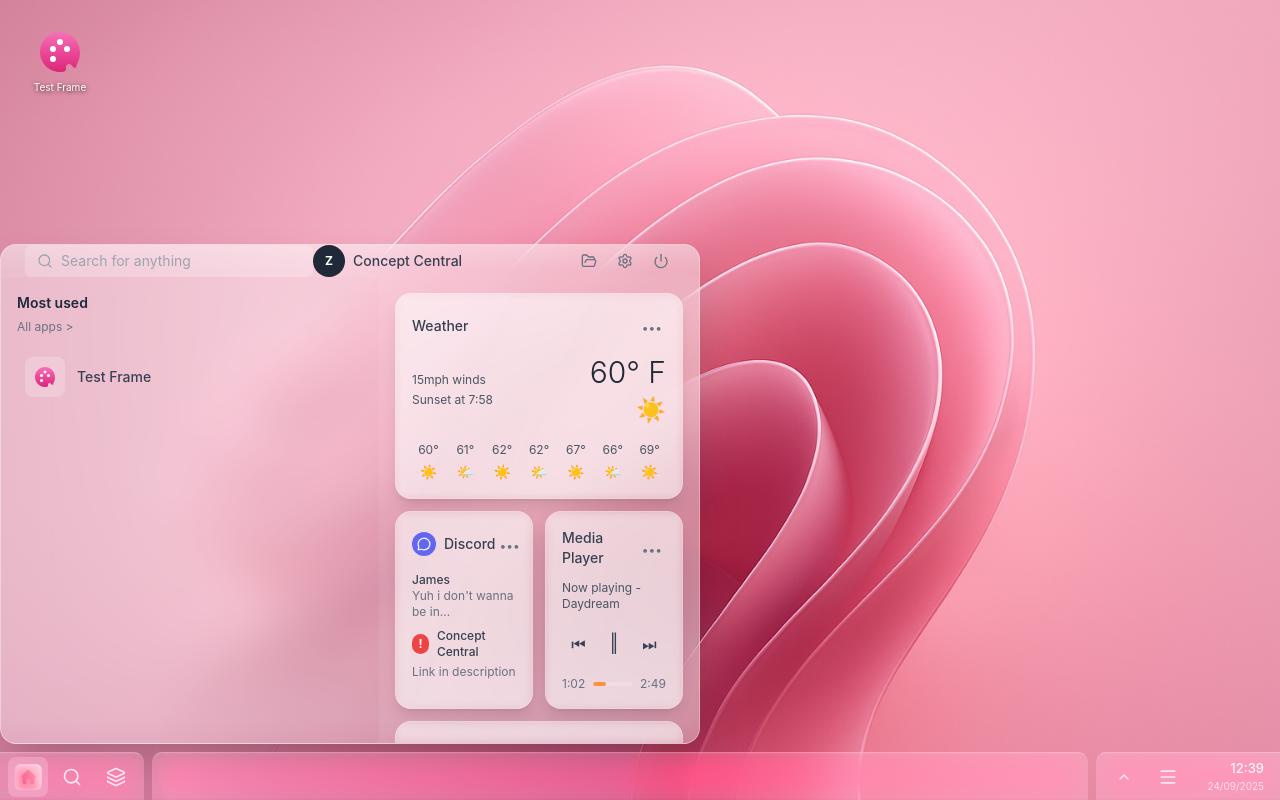
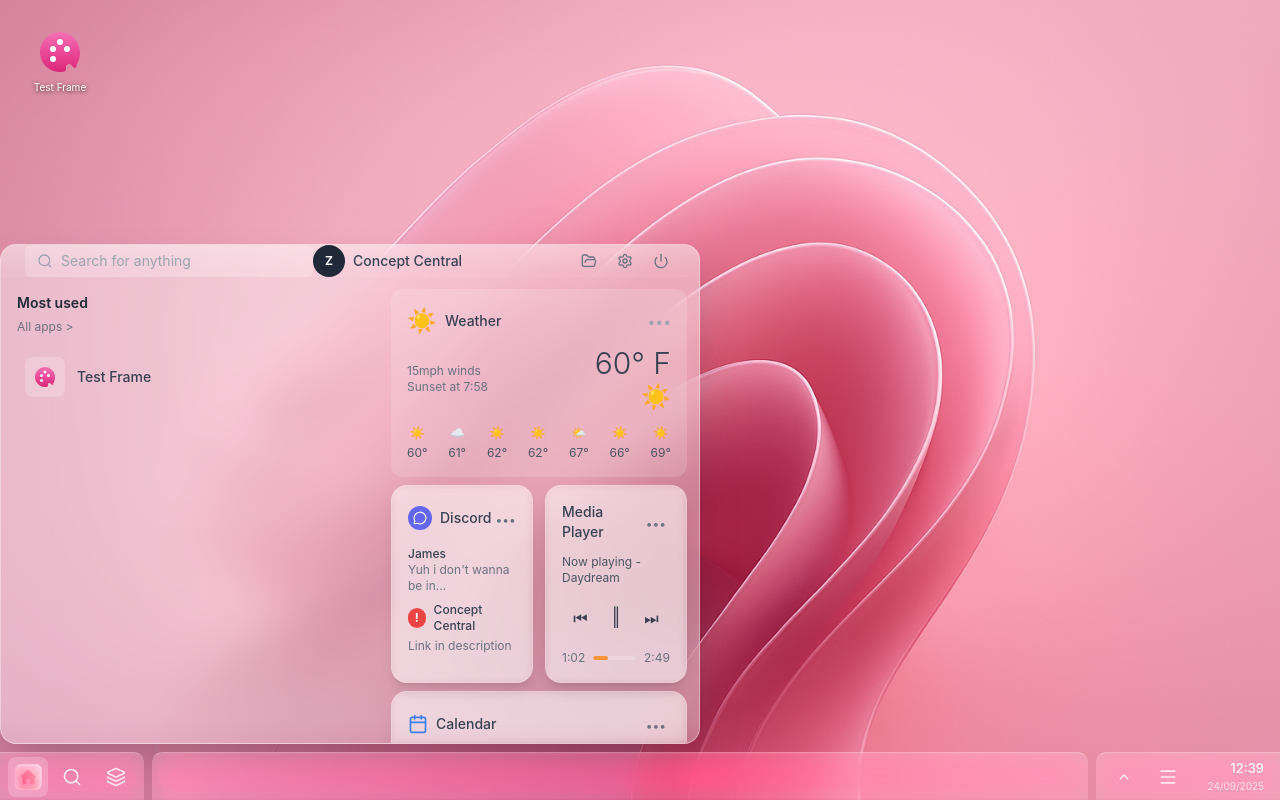
Before and after one commit to gtolontop/portfolio-desktop-style, a Next.js app: page / in a window 1280 px wide. Both pictures are taken after a click on the button 28 px from the left and 776 px from the top of the page. Built offline with nearby package versions, Linux system fonts and the light colour scheme.

Commit message:
Refactor Weather Widget in StartMenu for improved layout, styling, and user interaction

```diff
--- a/src/components/StartMenu.tsx
+++ b/src/components/StartMenu.tsx
@@ -200,34 +200,57 @@ export default function StartMenu({ isOpen, onClose }: StartMenuProps) {
         </div>
 
         {/* Right Section - Widgets */}
-        <div className="w-80 p-4 space-y-3 bg-gradient-to-br from-white/5 to-white/10">
+        <div className="w-80 p-3 space-y-2">
           {/* Weather Widget - Large Rectangle */}
-          <div className="bg-white/30 backdrop-blur-sm rounded-2xl p-4 shadow-lg border border-white/20">
-            <div className="flex items-center justify-between mb-3">
-              <h3 className="text-sm font-medium text-gray-700">Weather</h3>
-              <button className="p-1 hover:bg-white/20 rounded-lg transition-colors">
-                <span className="text-gray-500 text-xs">•••</span>
+          <div className="bg-white/15 rounded-xl p-4">
+            <div className="flex items-center justify-between mb-2">
+              <div className="flex items-center gap-2">
+                <span className="text-2xl">☀️</span>
+                <h3 className="text-sm font-medium text-gray-700">Weather</h3>
+              </div>
+              <button className="text-gray-400 hover:text-gray-600">
+                <span className="text-sm">•••</span>
               </button>
             </div>
-            <div className="flex items-center justify-between">
+            <div className="flex items-center justify-between mb-3">
               <div>
-                <div className="text-xs text-gray-600 mb-1">15mph winds</div>
-                <div className="text-xs text-gray-600">Sunset at 7:58</div>
+                <div className="text-xs text-gray-500">15mph winds</div>
+                <div className="text-xs text-gray-500">Sunset at 7:58</div>
               </div>
               <div className="text-right">
-                <div className="text-3xl font-light text-gray-800">60° F</div>
-                <div className="flex items-center justify-end gap-1 mt-1">
-                  <span className="text-2xl">☀️</span>
-                </div>
+                <div className="text-3xl font-light text-gray-700">60° F</div>
+                <div className="text-2xl">☀️</div>
               </div>
             </div>
-            <div className="grid grid-cols-7 gap-1 mt-4">
-              {['60°', '61°', '62°', '62°', '67°', '66°', '69°'].map((temp, i) => (
-                <div key={i} className="text-center">
-                  <div className="text-xs text-gray-600">{temp}</div>
-                  <div className="text-sm mt-1">{i % 2 === 0 ? '☀️' : '🌤️'}</div>
-                </div>
-              ))}
+            <div className="flex justify-between text-xs">
+              <div className="text-center">
+                <div>☀️</div>
+                <div className="text-gray-600 mt-1">60°</div>
+              </div>
+              <div className="text-center">
+                <div>☁️</div>
+                <div className="text-gray-600 mt-1">61°</div>
+              </div>
+              <div className="text-center">
+                <div>☀️</div>
+                <div className="text-gray-600 mt-1">62°</div>
+              </div>
+              <div className="text-center">
+                <div>☀️</div>
+                <div className="text-gray-600 mt-1">62°</div>
+              </div>
+              <div className="text-center">
+                <div>🌤️</div>
+                <div className="text-gray-600 mt-1">67°</div>
+              </div>
+              <div className="text-center">
+                <div>☀️</div>
+                <div className="text-gray-600 mt-1">66°</div>
+              </div>
+              <div className="text-center">
+                <div>☀️</div>
+                <div className="text-gray-600 mt-1">69°</div>
+              </div>
             </div>
           </div>
 
```
